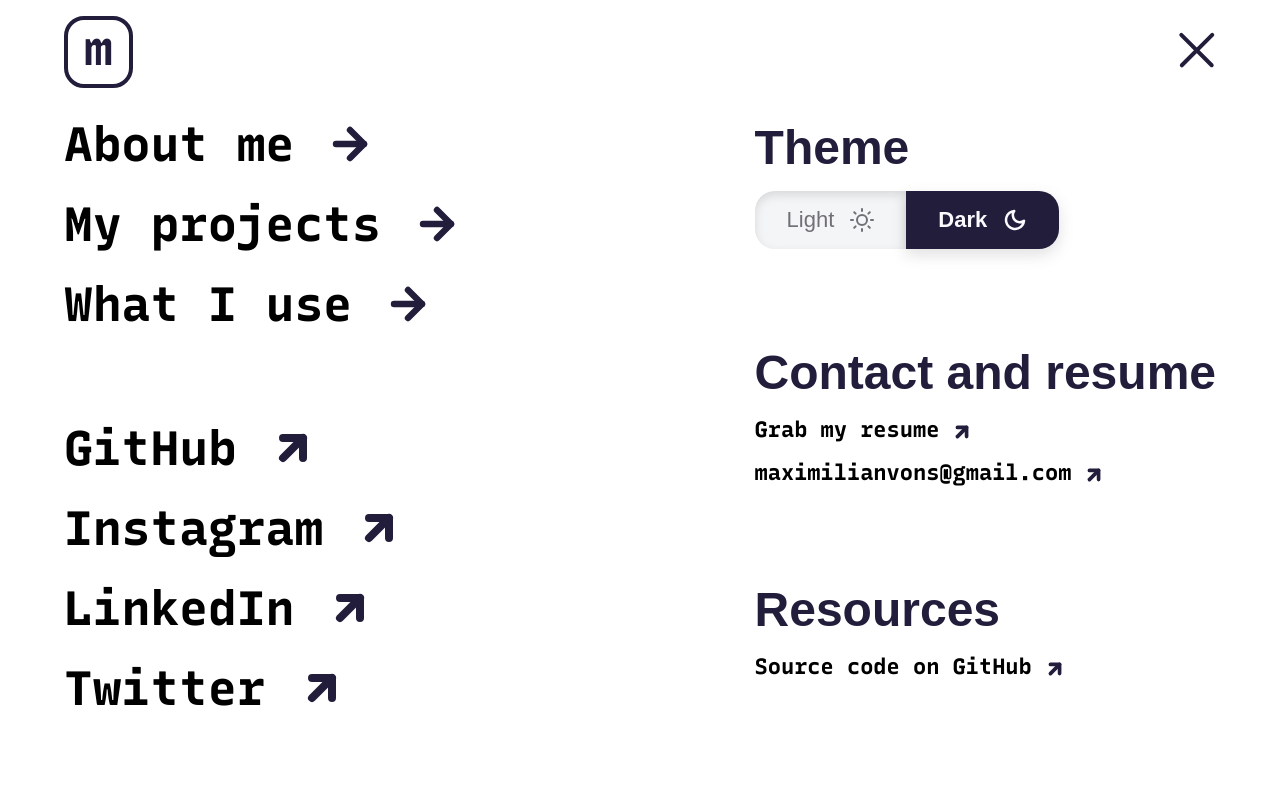
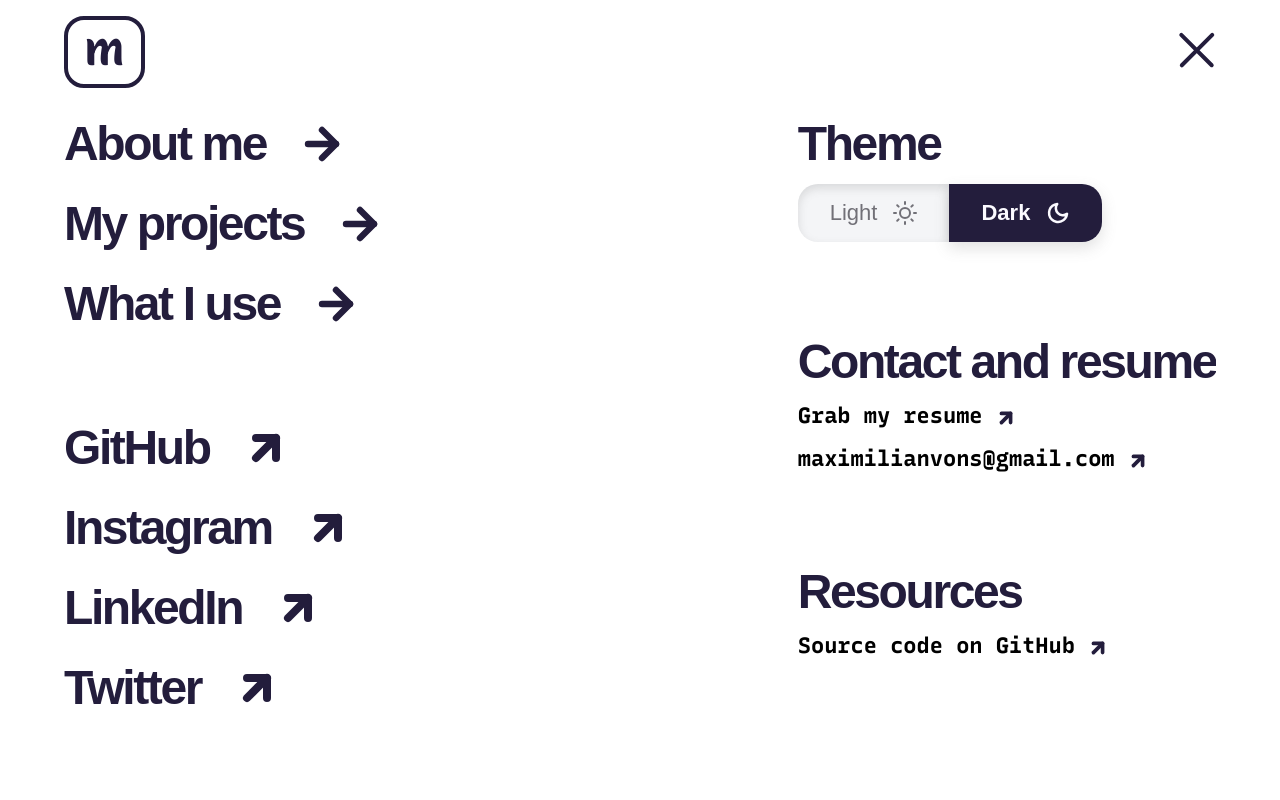
Before and after one commit to maxvons/portfolio-2.0, a Next.js app: page /test in a window 1280 px wide. Both pictures are taken after a click on the button 1192 px from the left and 52 px from the top of the page. Shown: the top 800 px of the page. Built offline with nearby package versions, Linux system fonts and the light colour scheme.

Commit message:
👌 IMPROVE: Adjust various font styles

```diff
--- a/styles/Button.module.scss
+++ b/styles/Button.module.scss
@@ -1,6 +1,6 @@
 .button {
   @include resetButton();
-  align-items: flex-end;
+  align-items: center;
   background-color: $background-color-button-primary;
   border-radius: $border-radius-regular;
   box-shadow: $shadow-button;
@@ -8,7 +8,6 @@
   display: flex;
   flex-flow: row nowrap;
   font-size: $font-size-primary;
-  font-weight: $font-weight-bold;
   justify-content: center;
   padding: $spacer-small $spacer-medium;
 
@@ -21,7 +20,7 @@
   height: $font-size-primary;
   margin-left: $spacer-small;
   stroke: $text-color-button;
-  stroke-width: 4;
+  stroke-width: 3.5;
   width: $font-size-primary;
 
   @include desktop() {
--- a/styles/Landing.module.scss
+++ b/styles/Landing.module.scss
@@ -100,5 +100,6 @@
 .flare {
   background: linear-gradient(45deg, $primary-color, $secondary-color);
   background-clip: text;
-  -webkit-text-fill-color: transparent;
+  font-variation-settings: $sans-casual;
+  -webkit-text-fill-color: transparent
 }
--- a/styles/LinkWithIcon.module.scss
+++ b/styles/LinkWithIcon.module.scss
@@ -30,13 +30,7 @@
 }
 
 .large {
-  font-size: $font-size-heading;
-  font-weight: $font-weight-black;
-  line-height: $line-height-heading;
-
-  @include desktop() {
-    font-size: $font-size-heading-desktop;
-  }
+  @include header();
 
   .marginRight {
     margin-right: $spacer-small;
--- a/styles/Navbar.module.scss
+++ b/styles/Navbar.module.scss
@@ -84,6 +84,7 @@
   color: $text-color-emphasis;
   cursor: pointer;
   font-size: $font-size-heading;
+  font-variation-settings: $sans-casual-bold;
   font-weight: $font-weight-bold;
   line-height: $line-height-heading;
   padding: $spacer-mini $spacer-very-small-plus $spacer-very-small $spacer-very-small-plus;
@@ -103,12 +104,6 @@
 }
 
 .heading {
-  color: $text-color-emphasis;
-  font-size: $font-size-heading;
-  font-weight: $font-weight-black;
+  @include header();
   margin-bottom: $spacer-small;
-
-  @include desktop() {
-    font-size: $font-size-heading-desktop;
-  }
 }
--- a/styles/ProjectCard.module.scss
+++ b/styles/ProjectCard.module.scss
@@ -43,6 +43,7 @@
   max-width: $max-width-card-content;
 
   a {
+    font-family: $header-font;
     position: static;
 
     &::before {
@@ -89,7 +90,9 @@
 
 .cardTag {
   color: $text-color-secondary;
+  font-family: $primary-font;
   font-size: $font-size-tertiary;
+  font-variation-settings: $mono;
   font-weight: $font-weight-regular;
   line-height: $line-height-heading;
 
--- a/styles/SocialCard.module.scss
+++ b/styles/SocialCard.module.scss
@@ -23,8 +23,8 @@
 
 .title {
   color: $text-color-emphasis;
-  font-family: monospace;
   font-size: $font-size-primary;
+  font-variation-settings: $mono;
   font-weight: $font-weight-regular;
   line-height: $line-height-sub-title;
 }
```
